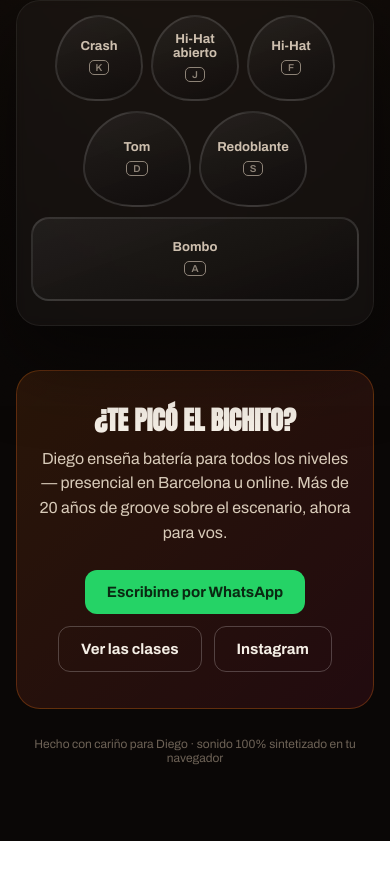
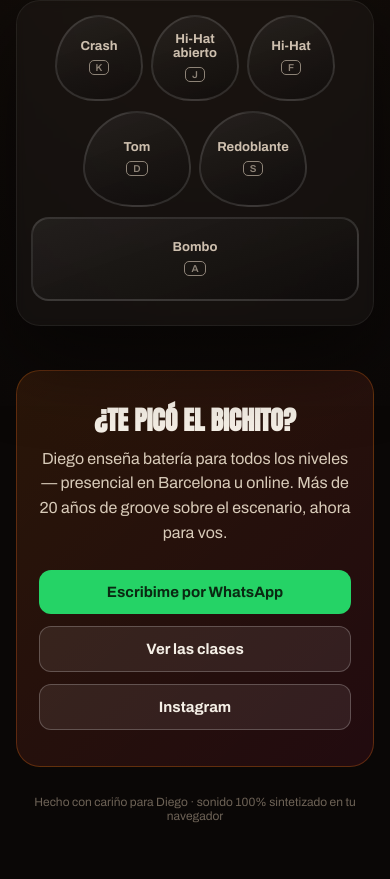
Before and after one commit to GEJ1/juego-diego, a plain HTML site: page index.html in a window 390 px wide. Shown: the part 438-1317 px from the top of the page. Before the commit the page ends 1279 px from the top, so only its background shows below. Drawn offline with Linux system fonts and the light colour scheme.

Commit message:
fix: botones CTA más visibles en mobile (fondo ghost + columna)

```diff
--- a/index.html
+++ b/index.html
@@ -76,7 +76,7 @@
   .cta .links{display:flex;gap:12px;justify-content:center;flex-wrap:wrap;}
   .lnk{border-radius:12px;padding:14px 22px;font-weight:700;font-size:15px;text-decoration:none;display:inline-block;}
   .lnk.solid{background:#25D366;color:#0a2912;}
-  .lnk.ghost{background:transparent;color:var(--ink);border:1px solid rgba(255,255,255,.22);}
+  .lnk.ghost{background:rgba(255,255,255,.08);color:var(--ink);border:1px solid rgba(255,255,255,.22);}
   .foot{text-align:center;color:#6d6256;font-size:12px;margin-top:28px;}
 
   /* ── share area ── */
@@ -102,6 +102,8 @@
     .pad.big{width:108px;height:96px;}
     .row{gap:8px;}
     .bar{justify-content:center;}.score{text-align:center;width:100%;}
+    .cta .links{flex-direction:column;align-items:stretch;}
+    .lnk{text-align:center;}
   }
 </style>
 </head>
```
